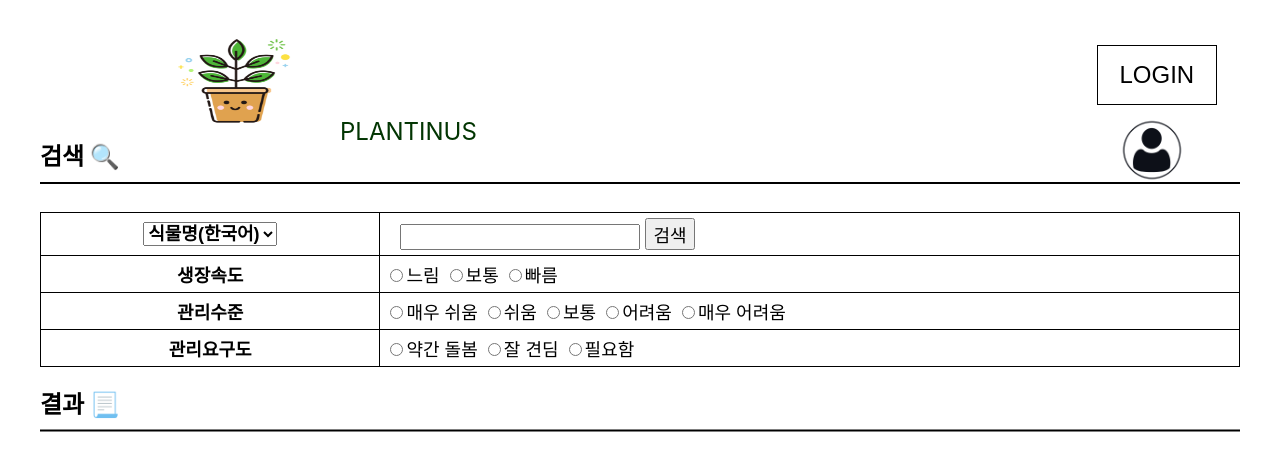
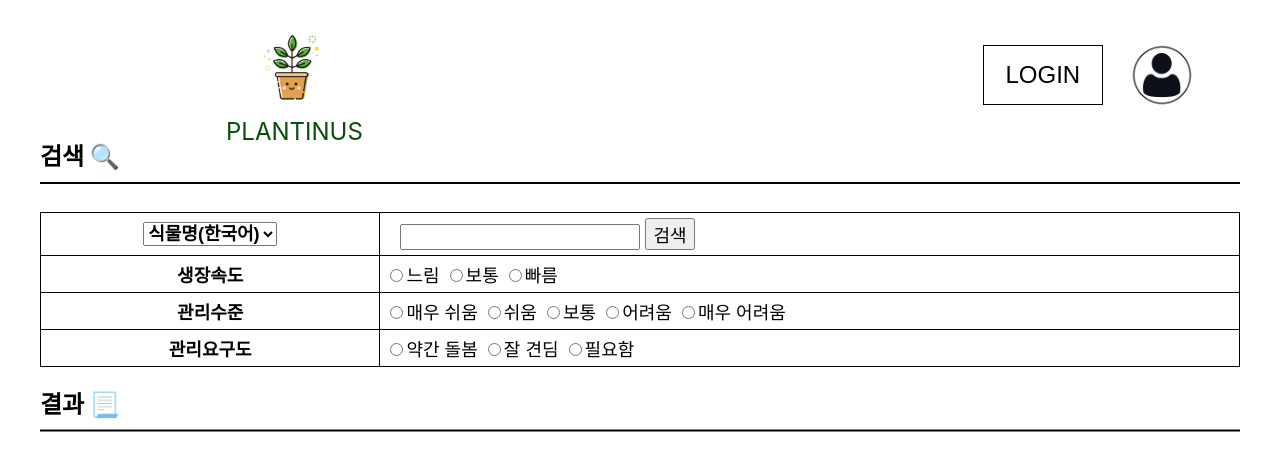
Before and after one commit to Yujin-nKim/2022-Software-Engineering-FR, a React (Create React App) app in the folder plantweb/: page / in a window 1280 px wide. Shown: the top 470 px of the page. Built offline with nearby package versions, Linux system fonts and the light colour scheme; the HTML template or start-up script is replaced by a standard one.

Commit message:
[MODIFY] modify Api connections (#19)

```diff
--- a/plantweb/src/component/header.css
+++ b/plantweb/src/component/header.css
@@ -5,20 +5,24 @@
     height: 100px;
 }
 .logo_div{
-    margin-left: 100px;
+    margin-left: 15%;
     /* width: 100px; */
-    height: 100%;
     text-align: center;
     float: left;
 }
+.logoImg_div{
+    height: 100%;
+
+}
 .logoImg_header{
     display: inline-block;
-    height: 120%;
+    height: 100%;
+    width: 100px;
 }
 
 .logoText{
     font-size: x-large;
-    color: rgb(2, 53, 2);
+    color: rgb(9, 78, 9);
     /* float: left; */
 
 }
--- a/plantweb/src/component/header.js
+++ b/plantweb/src/component/header.js
@@ -20,6 +20,8 @@ export const Header = () => {
         if(buttonText=="LOGIN"){
             navigate('/login');
         }else{
+            alert("로그아웃 되셨습니다.")
+            setButtonText("LOGIN");
             sessionStorage.clear();
         }
     }
@@ -36,10 +38,15 @@ export const Header = () => {
 
     return (
         <div id ="header_div">
-            <div className="logo_div"  onClick={moveToMain}>
-                <img className="logoImg_header" alt="logo" src={Logo} />
-                <span className="logoText">PLANTINUS</span>
+            <div className='logo_div'  onClick={moveToMain}>
+                <div className="logoImg_div">
+                    <img className="logoImg_header" alt="logo" src={Logo} />
+                </div>
+                <div className="logoText_div">
+                    <span className="logoText">PLANTINUS</span>
+                </div>
             </div>
+
 
             <div id="space_div"><span></span></div>
             <div id="btn_div"><button id="btn_moveToLogin" onClick ={LoginOrOut}>{buttonText}</button></div>
--- a/plantweb/src/page/login/login.js
+++ b/plantweb/src/page/login/login.js
@@ -16,7 +16,7 @@ export const Login=()=>{
         if(userID=="" | password=="") alert("회원정보를 입력 해 주세요")
         else{
 
-            axios.post("http://127.0.0.1:8000/Login",{
+            axios.post("https://plantinus.herokuapp.com/Login",{
                 "userID": userID,
                 "password": password
             }).then((v)=>{
--- a/plantweb/src/page/main/main.js
+++ b/plantweb/src/page/main/main.js
@@ -14,7 +14,7 @@ export const Main=()=>{
     const [searchResult,setSearchResult]=useState([]);
 
     const handleSearchBtn =()=>{
-        axios.get("http://127.0.0.1:8000/searchResultList",{params:
+        axios.get("https://plantinus.herokuapp.com/searchResultList",{params:
                 {searchType: searchType ,
                 searchWord : searchWord,
                 growRate: growRate,
--- a/plantweb/src/page/myPage/myPage.js
+++ b/plantweb/src/page/myPage/myPage.js
@@ -10,7 +10,7 @@ export const MyPage=()=>{
     const [isLoaded,setIsloaded] = useState(false);
 
     useEffect(()=>{
-        axios.post("http://127.0.0.1:8000/interestPlantList",{
+        axios.post("https://plantinus.herokuapp.com/interestPlantList",{
                 'userID':sessionStorage.getItem("userID")
         }).then(v=>{
             setSearchResult(v.data);
--- a/plantweb/src/page/showDetails/showDetails.js
+++ b/plantweb/src/page/showDetails/showDetails.js
@@ -17,7 +17,7 @@ export const ShowDetails=()=>{
     const navigate = useNavigate();
 
     useEffect(()=>{
-        axios.get("http://127.0.0.1:8000/plantDetails",{
+        axios.get("https://plantinus.herokuapp.com/plantDetails",{
             params:{
             plantID : sessionStorage.getItem("plantID")
             }
@@ -37,7 +37,7 @@ export const ShowDetails=()=>{
             alert("로그인 후 이용 가능한 기능입니다")
         }else{
 
-            axios.post("http://127.0.0.1:8000/registerInterest",{
+            axios.post("https://plantinus.herokuapp.com/registerInterest",{
                 userID : sessionStorage.getItem("userID"),
                 plantID : sessionStorage.getItem("plantID")
             }).then(v=>{
```
Also changed, not shown: plantweb/src/images/Logo.png (deleted).
